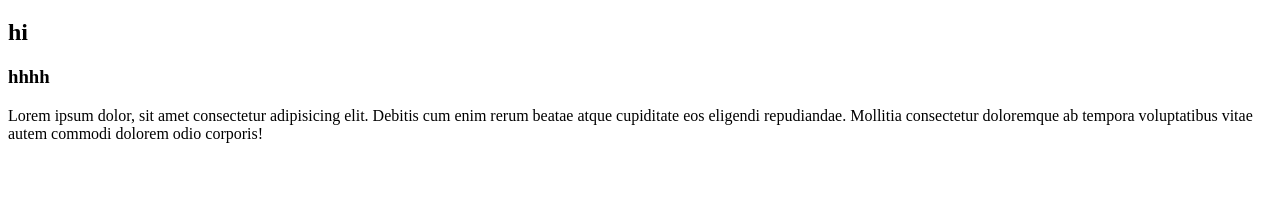
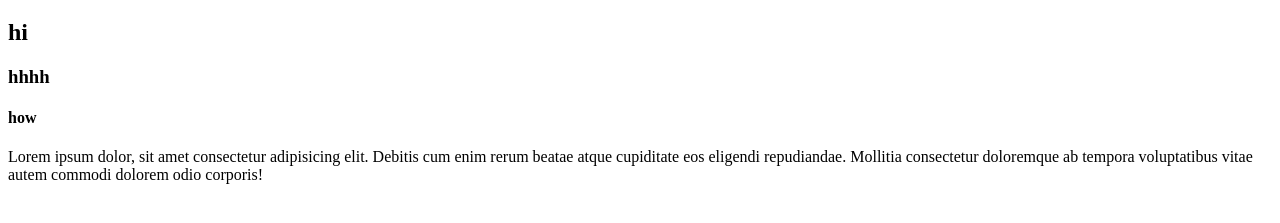
Before and after one commit to Dileep554/pro, a plain HTML site: page index.html in a window 1280 px wide. Shown: the part 61-284 px from the top of the page. Drawn offline with Linux system fonts and the light colour scheme.

Commit message:
Update index.html

```diff
--- a/index.html
+++ b/index.html
@@ -9,6 +9,7 @@
     <h1>Hello world</h1>
     <h2>hi</h2>
     <h3>hhhh</h3>
+    <h4>how</h4>
     <p>Lorem ipsum dolor, sit amet consectetur adipisicing elit. Debitis cum enim rerum beatae atque cupiditate eos eligendi repudiandae. Mollitia consectetur doloremque ab tempora voluptatibus vitae autem commodi dolorem odio corporis!</p>
 </body>
 </html>
```
